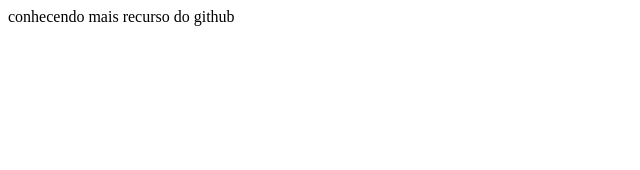
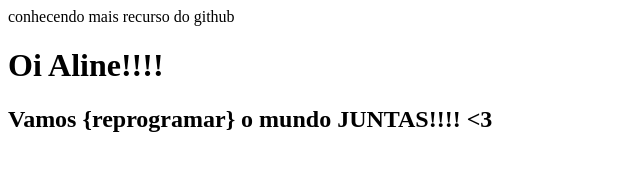
Before and after one commit to alinepazz/site-2-reprograma, a plain HTML site: page index.html in a window 1280 px wide. Shown: the whole page, without its empty margins (0-640 px from the left). Drawn offline with Linux system fonts and the light colour scheme.

Commit message:
mensagem_no_index.html

```diff
--- a/index.html
+++ b/index.html
@@ -1 +1,5 @@
 <p> conhecendo mais recurso do github</p>
+
+<h1> Oi Aline!!!! <h1>
+
+<h2> Vamos {reprogramar} o mundo JUNTAS!!!! <3 <h2>
```
